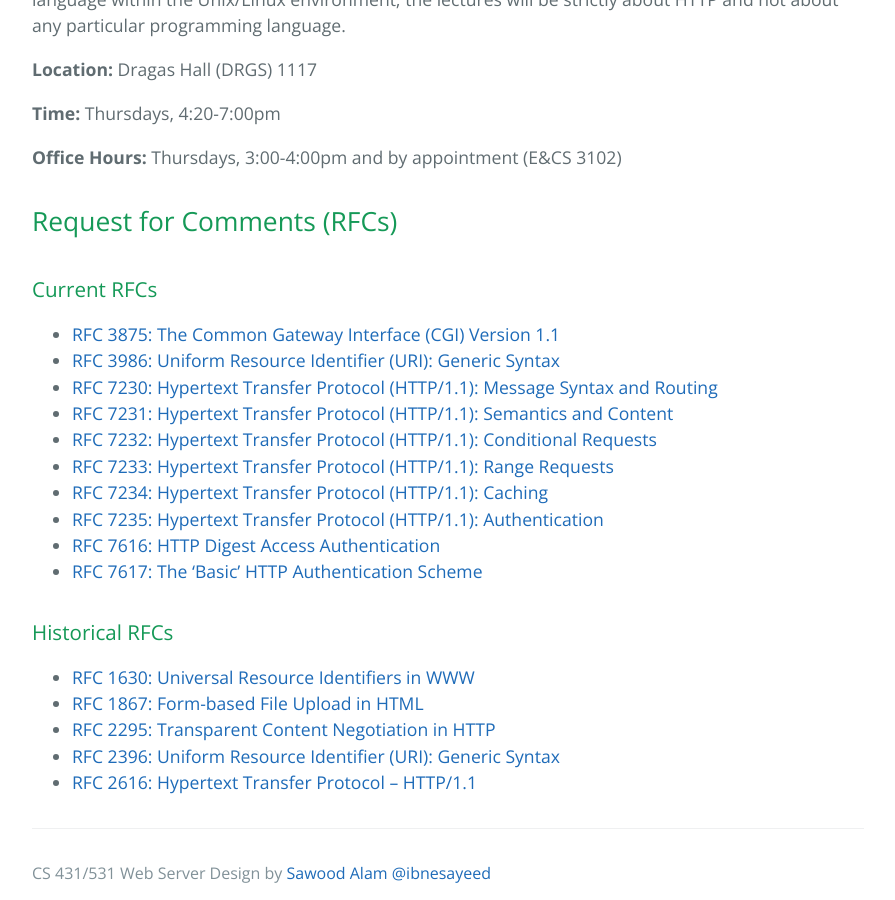
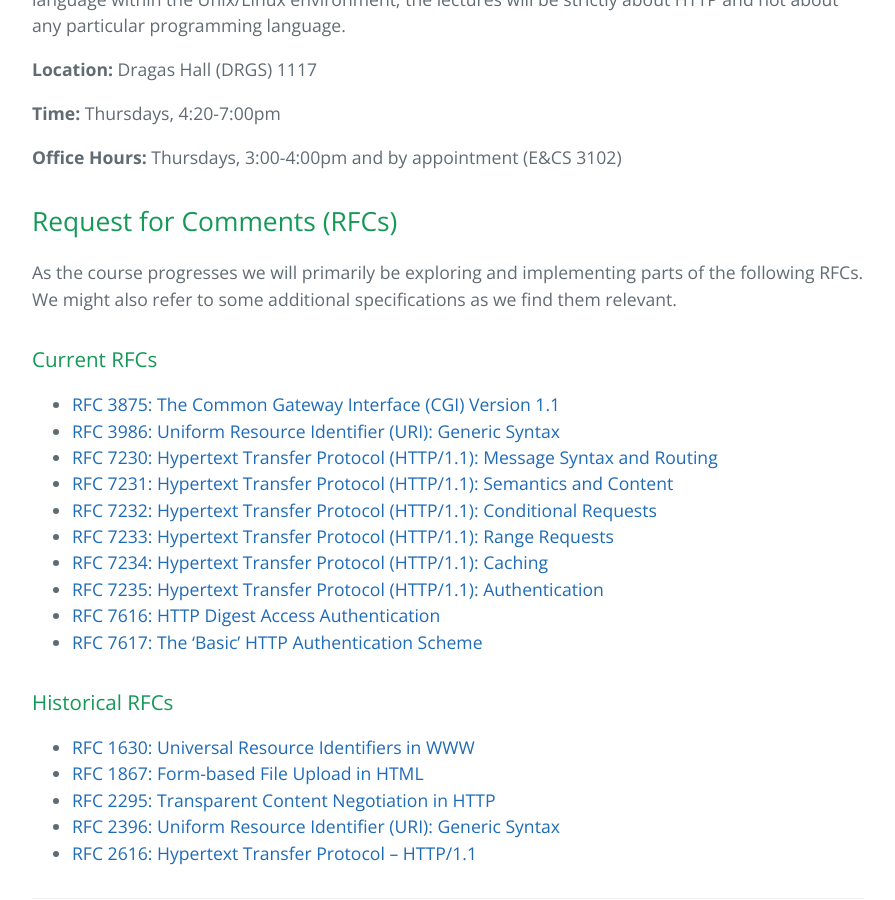
Before and after one commit to cs531-f19/cs531-f19.github.io, a Jekyll site: the page built from index.md, in a window 1280 px wide and 900 px high, scrolled down 657 px. Shown: the whole window, without its empty margins (192-1087 px from the left). Built offline with Jekyll 4.4.1, drawn with Linux system fonts in a browser that asks for light colours; our own code applies the rules of GitHub Pages for plain Markdown files.

Commit message:
Add opening paragraph to RFCs

```diff
--- a/index.md
+++ b/index.md
@@ -14,6 +14,9 @@
 
 ## Request for Comments (RFCs)
 
+As the course progresses we will primarily be exploring and implementing parts of the following RFCs.
+We might also refer to some additional specifications as we find them relevant.
+
 ### Current RFCs
 
 {%- for rfc in site.data.rfcs.current %}
```
